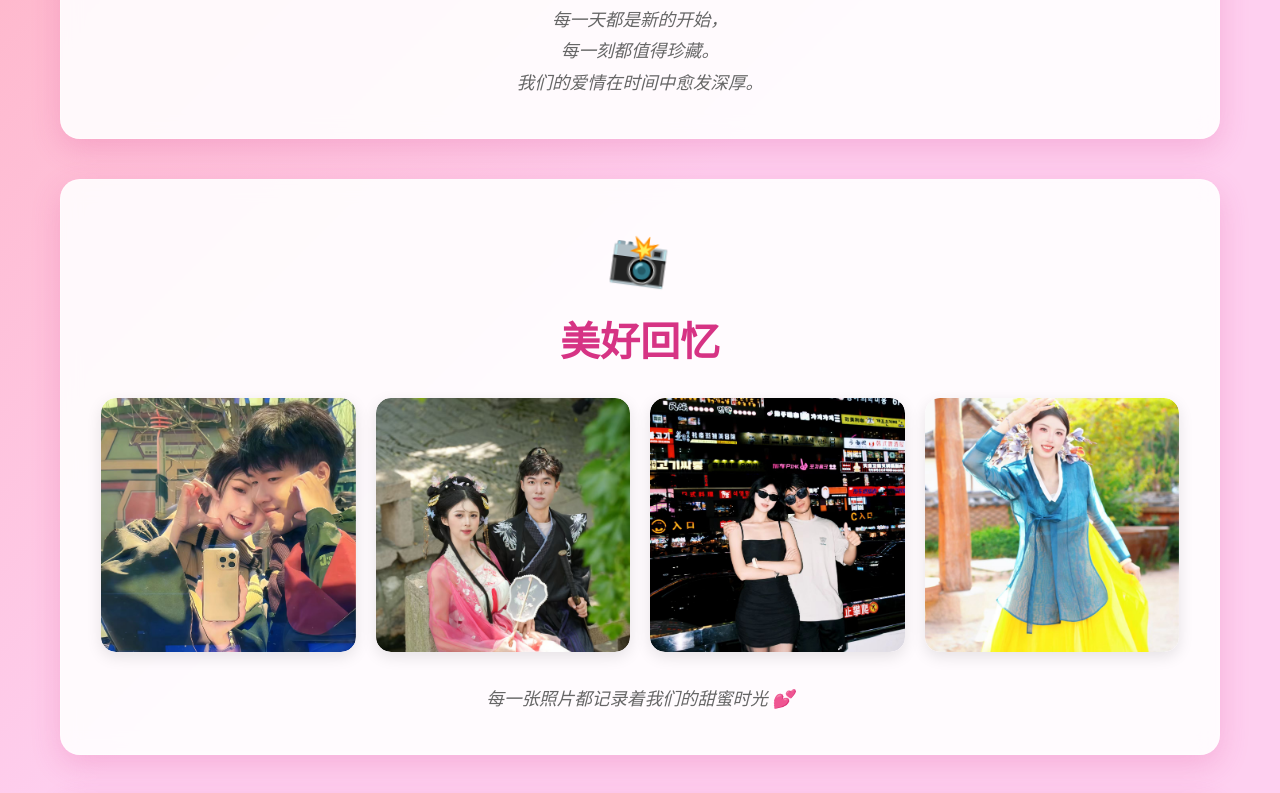
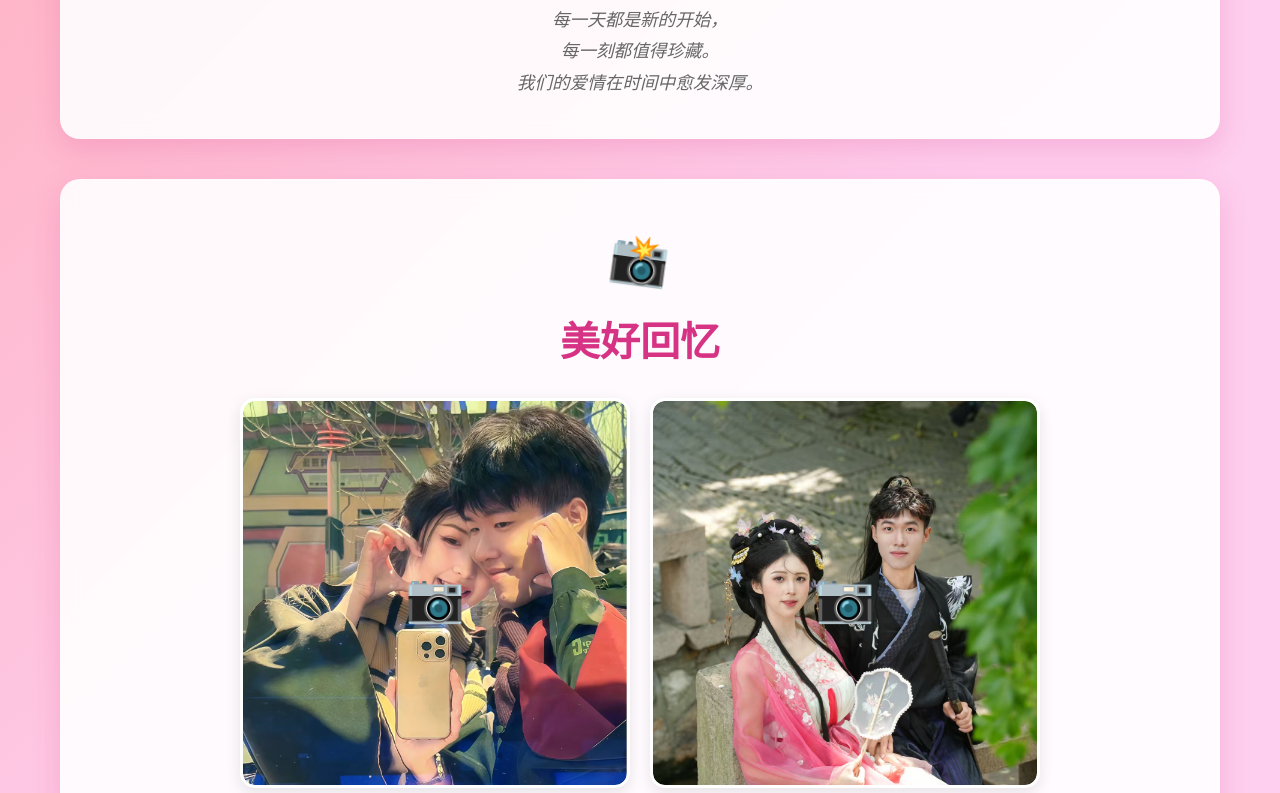
Before and after one commit to Baobo824/love-memory, a plain HTML site: page index.html in a window 1280 px wide. Shown: the part 1239-2032 px from the top of the page. Drawn offline with Linux system fonts and the light colour scheme.

Commit message:
修复计时器和图片布局：改为2024年2月7日，优化图片2x2布局，每秒更新计时器

```diff
--- a/script.js
+++ b/script.js
@@ -95,7 +95,7 @@ function updateLoveCounter() {
 // 开始爱情计数器
 function startLoveCounter() {
     updateLoveCounter();
-    setInterval(updateLoveCounter, 60000); // 每分钟更新一次
+    setInterval(updateLoveCounter, 1000); // 每秒更新一次，立即看到变化
 }
 
 // 数字滚动动画
--- a/style.css
+++ b/style.css
@@ -309,9 +309,12 @@ body {
 /* 照片画廊 */
 .photo-gallery {
     display: grid;
-    grid-template-columns: repeat(auto-fit, minmax(200px, 1fr));
+    grid-template-columns: repeat(2, 1fr);
     gap: 20px;
     margin: 30px 0;
+    max-width: 800px;
+    margin-left: auto;
+    margin-right: auto;
 }
 
 .photo-placeholder {
@@ -348,23 +351,48 @@ body {
     overflow: hidden;
     transition: all 0.3s ease;
     box-shadow: 0 5px 15px rgba(0, 0, 0, 0.1);
+    border: 3px solid #fff;
+    background: #fff;
+    position: relative;
 }
 
 .photo-item:hover {
     transform: scale(1.05);
-    box-shadow: 0 10px 25px rgba(0, 0, 0, 0.2);
+    box-shadow: 0 15px 35px rgba(0, 0, 0, 0.3);
+    border-color: #ff6b6b;
 }
 
 .photo-item img {
     width: 100%;
     height: 100%;
     object-fit: cover;
-    border-radius: 15px;
-    transition: transform 0.3s ease;
+    border-radius: 12px;
+    transition: all 0.3s ease;
+    display: block;
 }
 
 .photo-item img:hover {
-    transform: scale(1.1);
+    transform: scale(1.02);
+}
+
+/* 照片加载失败时的样式 */
+.photo-item img[src=""] {
+    display: none;
+}
+
+.photo-item::before {
+    content: "📷";
+    position: absolute;
+    top: 50%;
+    left: 50%;
+    transform: translate(-50%, -50%);
+    font-size: 3rem;
+    color: #ddd;
+    z-index: 1;
+}
+
+.photo-item:has(img) ::before {
+    display: none;
 }
 
 /* 誓言区域 */
@@ -525,8 +553,9 @@ body {
     }
 
     .photo-gallery {
-        grid-template-columns: repeat(auto-fit, minmax(150px, 1fr));
+        grid-template-columns: repeat(2, 1fr);
         gap: 15px;
+        max-width: 100%;
     }
 
     .music-control {
```
